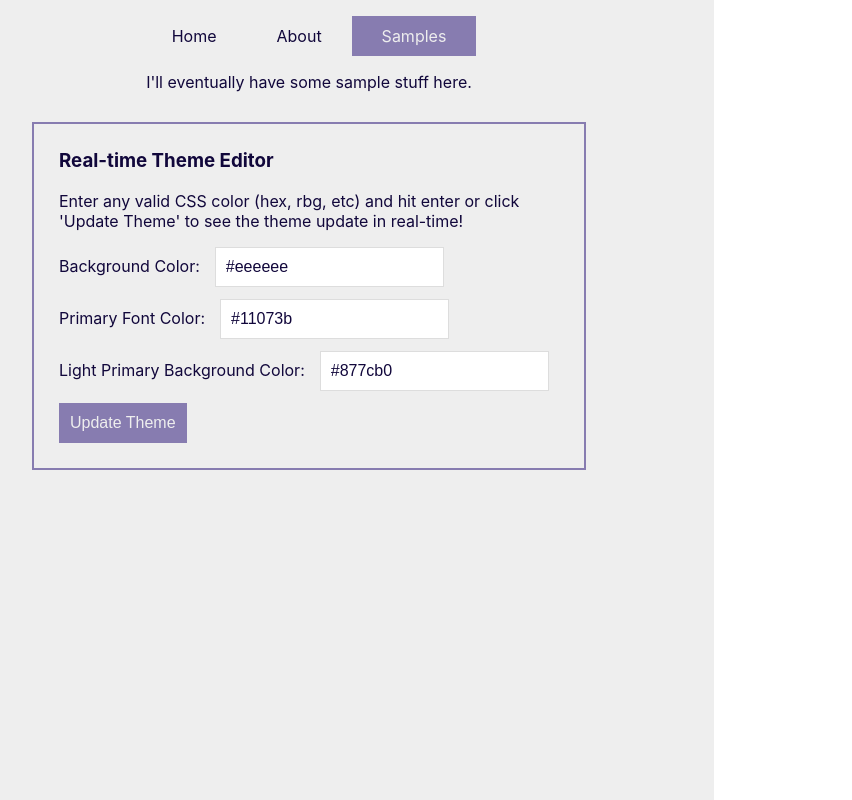
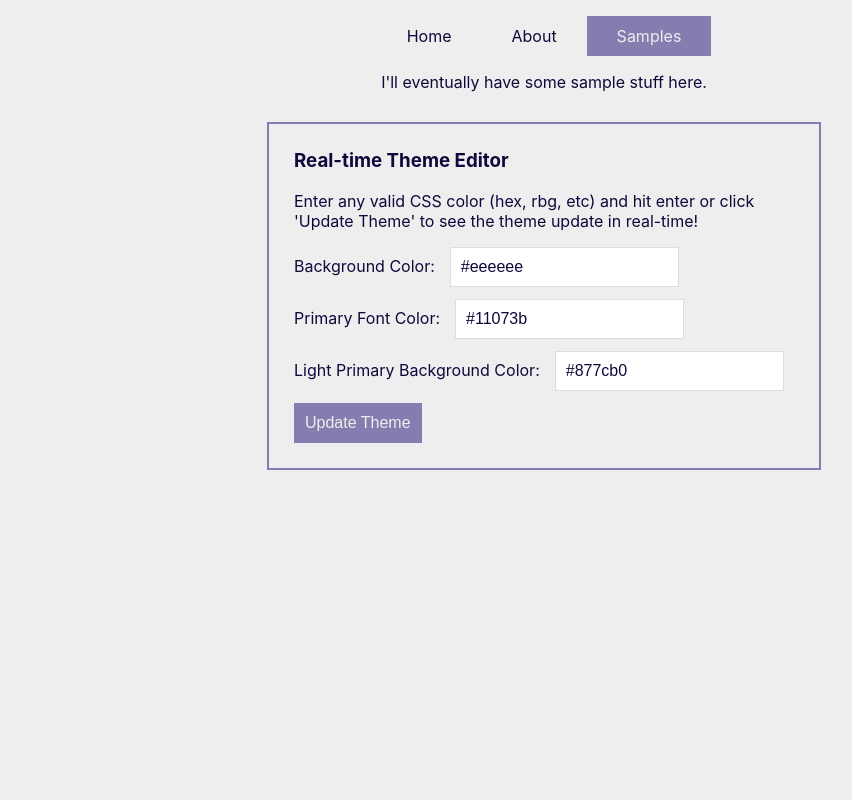
Before and after one commit to MuffinTheMan/caleblarsen.dev, a React (Create React App) app: page /samples in a window 1280 px wide. Shown: the whole page, without its empty margins (96-948 px from the left). Built offline with nearby package versions, Linux system fonts and the light colour scheme.

Commit message:
Fix width issue by creating main-content div that has a margin while its container has width of 100vw.

```diff
--- a/src/components/StyledContainer.js
+++ b/src/components/StyledContainer.js
@@ -41,6 +41,7 @@ class StyledContainer extends Component {
     return (
       <Router>
         <div className={this.props.className}>
+          <div className='main-content'>
             <NavigationBar theme={this.props.theme}/>
             <Route exact path="/" component={Home}/>
             <Route exact path="/about" component={About}/>
@@ -80,6 +81,7 @@ class StyledContainer extends Component {
             </form>
             </div>
           </div>
+        </div>
       </Router>
     );
   }
@@ -91,13 +93,21 @@ export default styled(StyledContainer)`
 
   position: absolute;
   min-height: 100vh;
-  padding: 0 10vw;
+  width: 100vw;
 
   font-family: -apple-system, BlinkMacSystemFont, "Segoe UI", "Roboto", "Oxygen",
     "Ubuntu", "Cantarell", "Fira Sans", "Droid Sans", "Helvetica Neue",
     sans-serif;
 
   text-align: center;
+
+  div.main-content {
+    margin: 0 10vw;
+
+    img.logo {
+      animation: App-logo-spin infinite 20s linear;
+      height: 40vmin;
+    }
 
     div.formContainer {
       margin: 30px 0;
@@ -123,6 +133,7 @@ export default styled(StyledContainer)`
         }
       }
     }
+  }
 
   // Make links have no style by default
   a {
@@ -130,11 +141,6 @@ export default styled(StyledContainer)`
     &, &:visited {
       color: ${props => props.theme.primaryFontColor};
     }
-  }
-
-  img.logo {
-    animation: App-logo-spin infinite 20s linear;
-    height: 40vmin;
   }
 
   @keyframes App-logo-spin {
```
Lines whose indentation alone changed are shown as unchanged.
